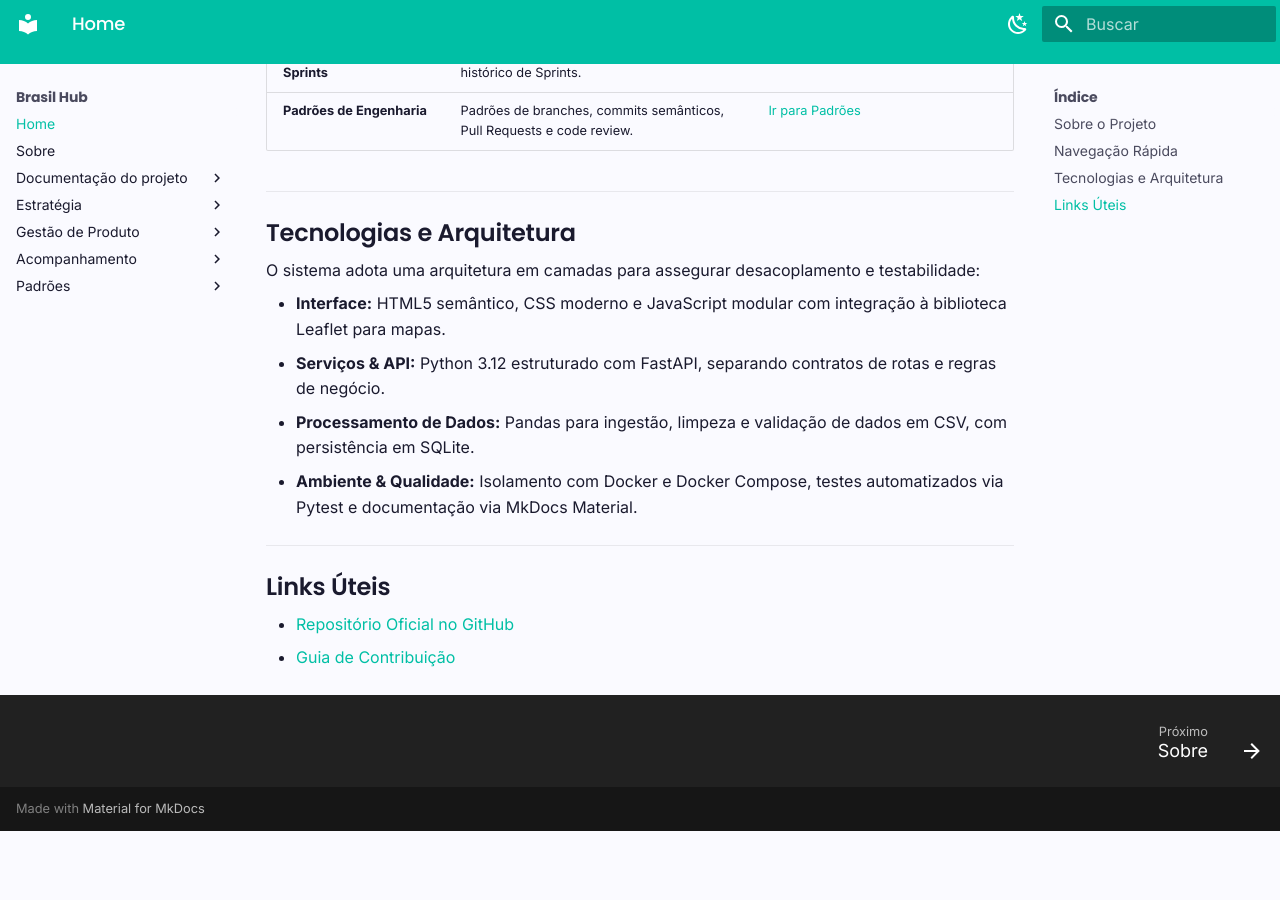
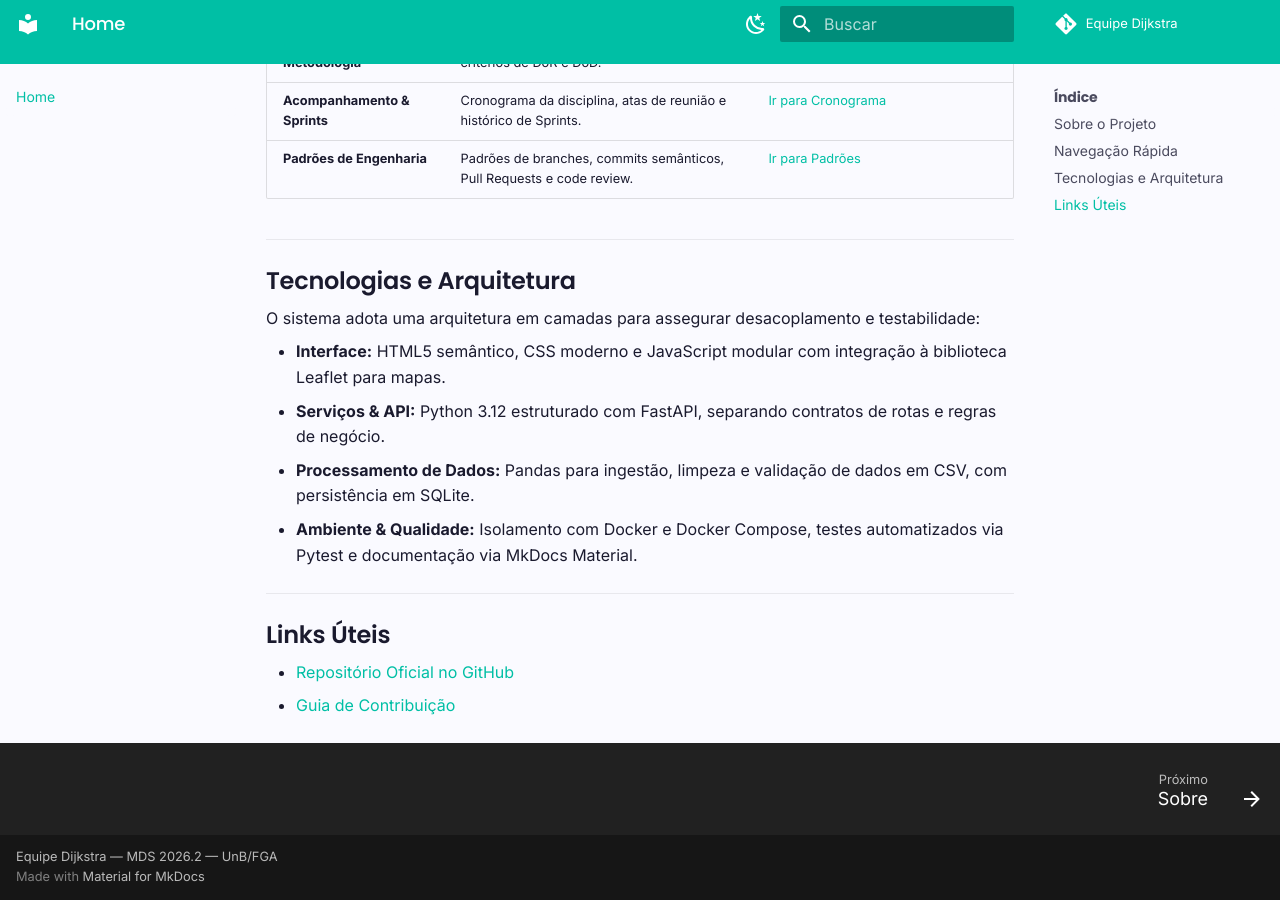
Before and after one commit to FGA0138-MDS-Ajax/2026.2-T02-Dijkstra, an MkDocs documentation site: the page built from docs/index.md, in a window 1280 px wide and 900 px high, scrolled down 769 px. Built offline with MkDocs 1.6.1 and Material for MkDocs 9.7.7, drawn with Linux system fonts in a browser that asks for light colours; comment, search, counter and statistics services are not loaded; before the commit the page ends 1600 px from its top, so only the background shows below that.

Commit message:
fix: arrumando o algumas feats no git pages

```diff
--- a/docs/index.md
+++ b/docs/index.md
@@ -40,4 +40,4 @@
 ## Links Úteis
 
 - [Repositório Oficial no GitHub](https://github.com/FGA0138-MDS-Ajax/2026.2-T02-Dijkstra)
-- [Guia de Contribuição](../CONTRIBUTING.md)
+- [Guia de Contribuição](https://github.com/FGA0138-MDS-Ajax/2026.2-T02-Dijkstra)
--- a/mkdocs.yml
+++ b/mkdocs.yml
@@ -1,5 +1,9 @@
 site_name: Brasil Hub
 site_description: Documentação do projeto Brasil Hub - Equipe Dijkstra
+site_url: https://fga0138-mds-ajax.github.io/2026.2-T02-Dijkstra/
+repo_url: https://github.com/FGA0138-MDS-Ajax/2026.2-T02-Dijkstra
+repo_name: Equipe Dijkstra
+copyright: Equipe Dijkstra — MDS 2026.2 — UnB/FGA
 
 theme:
   name: material
@@ -7,6 +11,11 @@
   features:
     - toc.follow
     - navigation.footer
+    - navigation.tabs
+    - navigation.indexes
+    - navigation.top
+    - search.highlight
+    - content.code.copy
   font:
     text: Inter
     code: Roboto Mono
@@ -30,9 +39,15 @@
   - stylesheets/extra.css
 
 markdown_extensions:
+  - toc:
+      permalink: true
   - admonition
   - pymdownx.details
   - pymdownx.superfences
+  - pymdownx.highlight
+  - pymdownx.inlinehilite
+  - pymdownx.tasklist:
+      custom_checkbox: true
   - tables
 
 nav:
```
Also changed, not shown: docs/acompanhamento/sprints/sprint05/dailies/dailies.md (+1 -1 lines).
